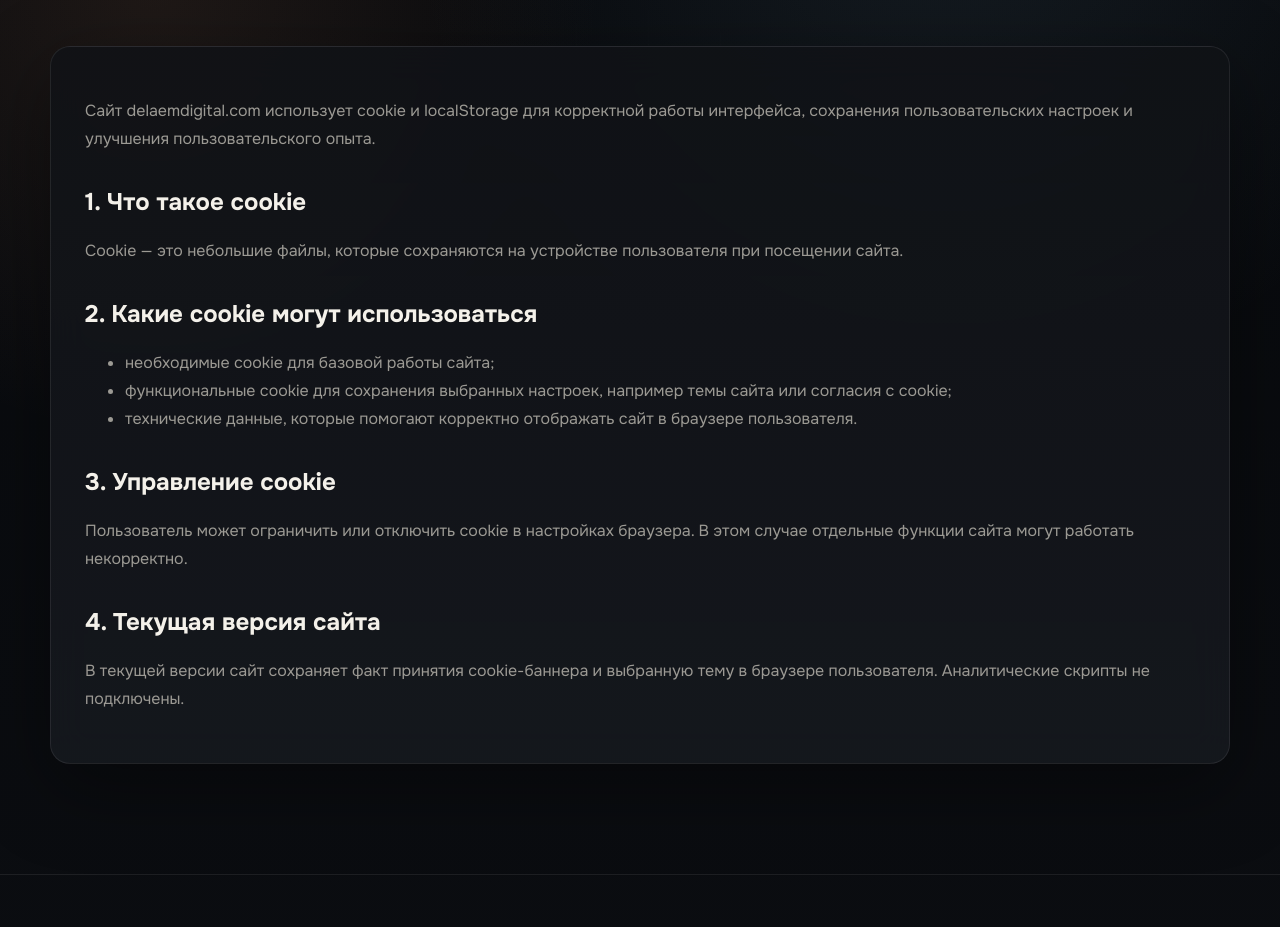
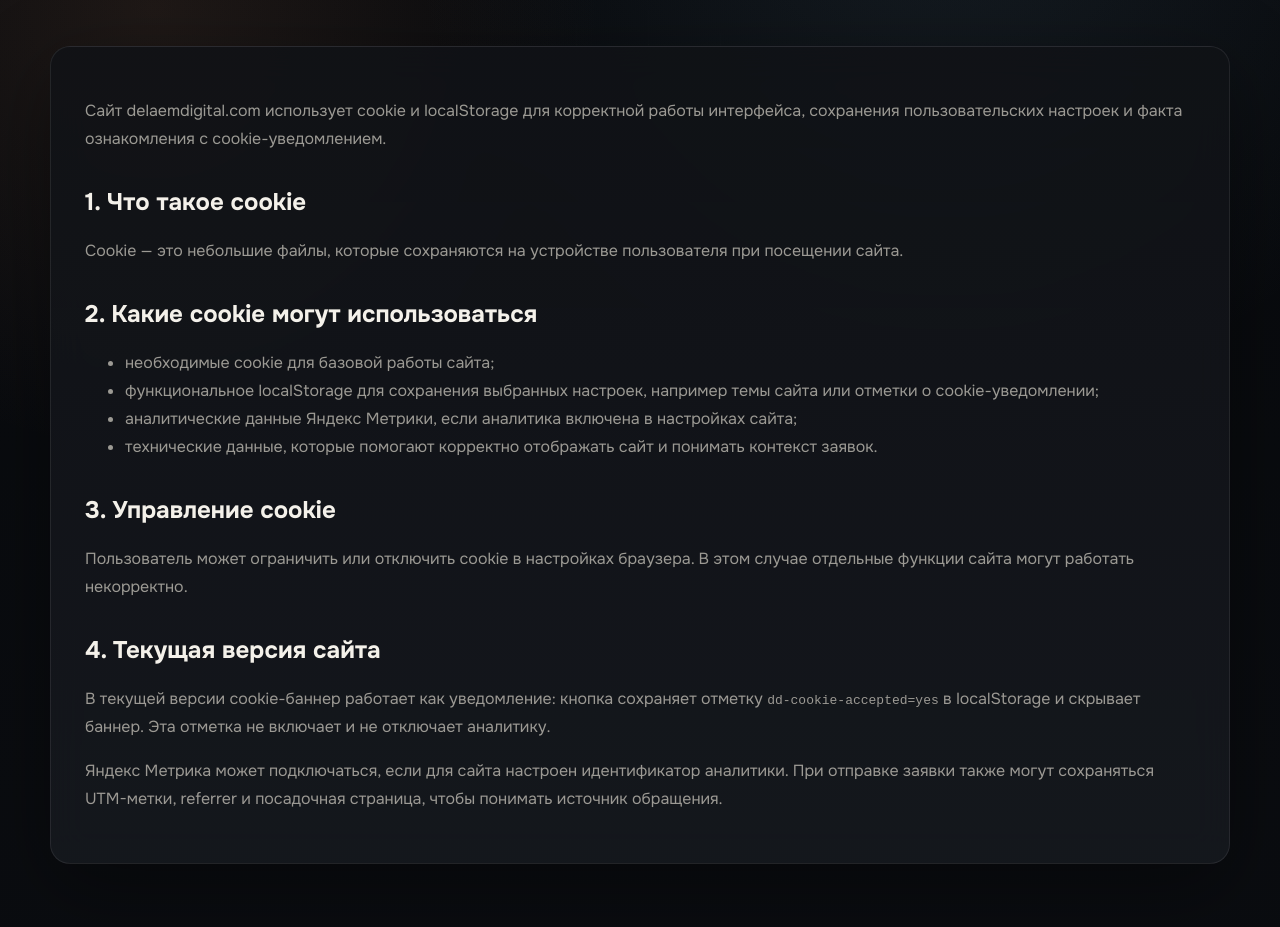
Before and after one commit to SileNtGuardNetwork/delaemdigitalmain, a Next.js app: page /cookies in a window 1280 px wide. Shown: the part 244-1171 px from the top of the page. Built offline with nearby package versions, Linux system fonts and the light colour scheme; no server answers.

Commit message:
Align legal privacy cookie copy

```diff
--- a/app/cookies/page.tsx
+++ b/app/cookies/page.tsx
@@ -18,7 +18,7 @@ export default function CookiesPage() {
           <h1>{legalMeta.cookiesTitle}</h1>
           <div className="legal-card card">
             <p>
-              Сайт {siteConfig.domain} использует cookie и localStorage для корректной работы интерфейса, сохранения пользовательских настроек и улучшения пользовательского опыта.
+              Сайт {siteConfig.domain} использует cookie и localStorage для корректной работы интерфейса, сохранения пользовательских настроек и факта ознакомления с cookie-уведомлением.
             </p>
             <h2>1. Что такое cookie</h2>
             <p>
@@ -27,8 +27,9 @@ export default function CookiesPage() {
             <h2>2. Какие cookie могут использоваться</h2>
             <ul>
               <li>необходимые cookie для базовой работы сайта;</li>
-              <li>функциональные cookie для сохранения выбранных настроек, например темы сайта или согласия с cookie;</li>
-              <li>технические данные, которые помогают корректно отображать сайт в браузере пользователя.</li>
+              <li>функциональное localStorage для сохранения выбранных настроек, например темы сайта или отметки о cookie-уведомлении;</li>
+              <li>аналитические данные Яндекс Метрики, если аналитика включена в настройках сайта;</li>
+              <li>технические данные, которые помогают корректно отображать сайт и понимать контекст заявок.</li>
             </ul>
             <h2>3. Управление cookie</h2>
             <p>
@@ -36,7 +37,10 @@ export default function CookiesPage() {
             </p>
             <h2>4. Текущая версия сайта</h2>
             <p>
-              В текущей версии сайт сохраняет факт принятия cookie-баннера и выбранную тему в браузере пользователя. Аналитические скрипты не подключены.
+              В текущей версии cookie-баннер работает как уведомление: кнопка сохраняет отметку <code>dd-cookie-accepted=yes</code> в localStorage и скрывает баннер. Эта отметка не включает и не отключает аналитику.
+            </p>
+            <p>
+              Яндекс Метрика может подключаться, если для сайта настроен идентификатор аналитики. При отправке заявки также могут сохраняться UTM-метки, referrer и посадочная страница, чтобы понимать источник обращения.
             </p>
           </div>
         </div>
--- a/components/ui-custom/cookie-banner.tsx
+++ b/components/ui-custom/cookie-banner.tsx
@@ -14,7 +14,7 @@ export function CookieBanner() {
   return (
     <div className="cookie-banner card" role="dialog" aria-label="Cookie">
       <p>
-        Мы используем cookie для корректной работы сайта и улучшения пользовательского опыта. <a href="/cookies" data-analytics-event="legal_link_click" data-analytics-label="cookie_notice_more" data-analytics-value="/cookies">Подробнее</a>.
+        Мы используем cookie и localStorage для корректной работы сайта, сохранения настроек и анализа посещений, если аналитика включена. <a href="/cookies" data-analytics-event="legal_link_click" data-analytics-label="cookie_notice_more" data-analytics-value="/cookies">Подробнее</a>.
       </p>
       <button
         className="button button-primary"
@@ -27,7 +27,7 @@ export function CookieBanner() {
           setVisible(false);
         }}
       >
-        Принять
+        Понятно
       </button>
     </div>
   );
```
Also changed, not shown: app/consent/page.tsx (+6 -3 lines), app/privacy/page.tsx (+6 -3 lines).
